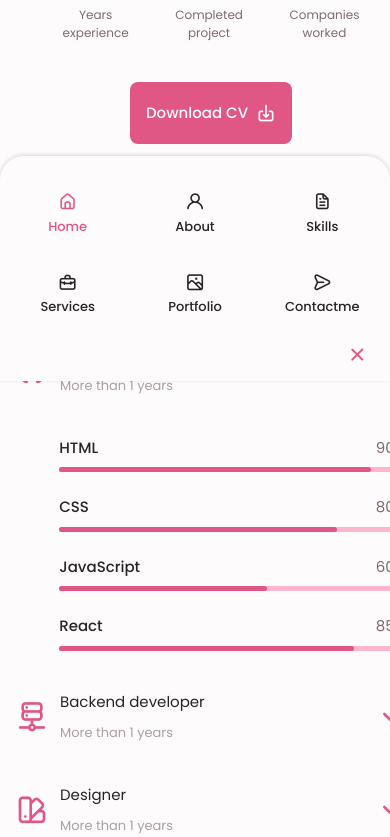
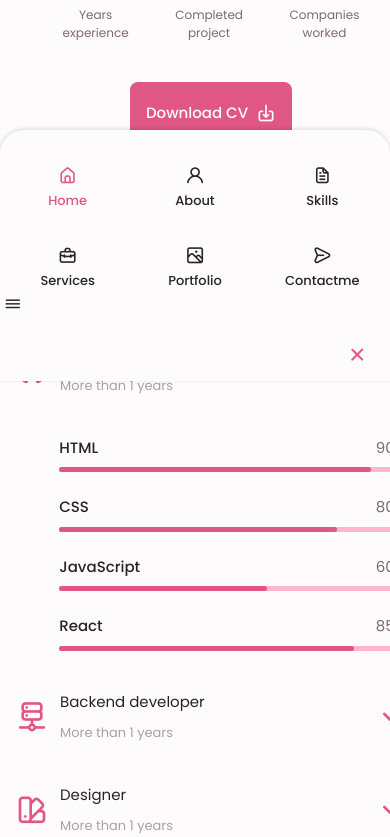
Before and after one commit to Kaoutar-Taki/Portfolio, a React (Vite) app in the folder portfolioReactTsTailwindCss/: page / in a window 390 px wide. Shown: the part 1307-2144 px from the top of the page. Built offline with nearby package versions, Linux system fonts and the light colour scheme.

Commit message:
Refactor NavMenu component to manage menu state with hooks and improve mobile toggle functionality

```diff
--- a/portfolioReactTsTailwindCss/src/components/NavMenu.tsx
+++ b/portfolioReactTsTailwindCss/src/components/NavMenu.tsx
@@ -1,7 +1,14 @@
-import React from "react";
+import React, { useState } from "react";
 import NavItem from "./NavItem";
 
-const navItems = [
+interface NavItemType {
+  href: string;
+  icon: string;
+  label: string;
+  active?: boolean;
+}
+
+const navItems: NavItemType[] = [
   { href: "#home", icon: "uil uil-estate", label: "Home", active: true },
   { href: "#about", icon: "uil uil-user", label: "About" },
   { href: "#skills", icon: "uil uil-file-alt", label: "Skills" },
@@ -11,8 +18,21 @@ const navItems = [
 ];
 
 const NavMenu: React.FC = () => {
+  const [isMenuOpen, setIsMenuOpen] = useState(false);
+
+  const handleToggleMenu = () => {
+    setIsMenuOpen((prev) => !prev);
+  };
+
+  const handleCloseMenu = () => {
+    setIsMenuOpen(false);
+  };
+
   return (
-    <div className="nav__menu md:ml-auto md:p-0" id="nav-menu">
+    <div
+      className={`nav__menu md:ml-auto md:p-0 ${isMenuOpen ? "show-menu" : ""}`}
+      id="nav-menu"
+    >
       <ul className="nav__list grid md:flex md:gap-8">
         {navItems.map((item, index) => (
           <NavItem
@@ -24,7 +44,18 @@ const NavMenu: React.FC = () => {
           />
         ))}
       </ul>
-      <i className="uil uil-times nav__close md:hidden" id="nav-close"></i>
+      <i
+        className="uil uil-times nav__close md:hidden"
+        id="nav-close"
+        onClick={handleCloseMenu}
+      ></i>
+      <div
+        className="nav__toggle md:hidden"
+        id="nav-toggle"
+        onClick={handleToggleMenu}
+      >
+        <i className="uil uil-bars"></i>
+      </div>
     </div>
   );
 };
--- a/portfolioReactTsTailwindCss/src/js/main.js
+++ b/portfolioReactTsTailwindCss/src/js/main.js
@@ -1,33 +1,33 @@
-/*==================== MENU SHOW Y HIDDEN ====================*/
-const navMenu = document.getElementById('nav-menu'),
-    navToggle = document.getElementById('nav-toggle'),
-    navClose = document.getElementById('nav-close')
+// /*==================== MENU SHOW Y HIDDEN ====================*/
+// const navMenu = document.getElementById('nav-menu'),
+//     navToggle = document.getElementById('nav-toggle'),
+//     navClose = document.getElementById('nav-close')
 
-/*===== MENU SHOW =====*/
-/* Validate if constant exists */
-if (navToggle) {
-    navToggle.addEventListener('click', () => {
-        navMenu.classList.add('show-menu')
-    })
-}
+// /*===== MENU SHOW =====*/
+// /* Validate if constant exists */
+// if (navToggle) {
+//     navToggle.addEventListener('click', () => {
+//         navMenu.classList.add('show-menu')
+//     })
+// }
 
-/*===== MENU HIDDEN =====*/
-/* Validate if constant exists */
-if (navClose) {
-    navClose.addEventListener('click', () => {
-        navMenu.classList.remove('show-menu')
-    })
-}
+// /*===== MENU HIDDEN =====*/
+// /* Validate if constant exists */
+// if (navClose) {
+//     navClose.addEventListener('click', () => {
+//         navMenu.classList.remove('show-menu')
+//     })
+// }
 
-/*==================== REMOVE MENU MOBILE ====================*/
-const navLink = document.querySelectorAll('.nav__link')
+// /*==================== REMOVE MENU MOBILE ====================*/
+// const navLink = document.querySelectorAll('.nav__link')
 
-function linkAction() {
-    const navMenu = document.getElementById('nav-menu')
-    // When we click on each nav__link, we remove the show-menu class
-    navMenu.classList.remove('show-menu')
-}
-navLink.forEach(n => n.addEventListener('click', linkAction))
+// function linkAction() {
+//     const navMenu = document.getElementById('nav-menu')
+//     // When we click on each nav__link, we remove the show-menu class
+//     navMenu.classList.remove('show-menu')
+// }
+// navLink.forEach(n => n.addEventListener('click', linkAction))
 
 
 /*==================== ACCORDION SKILLS ====================*/
```
